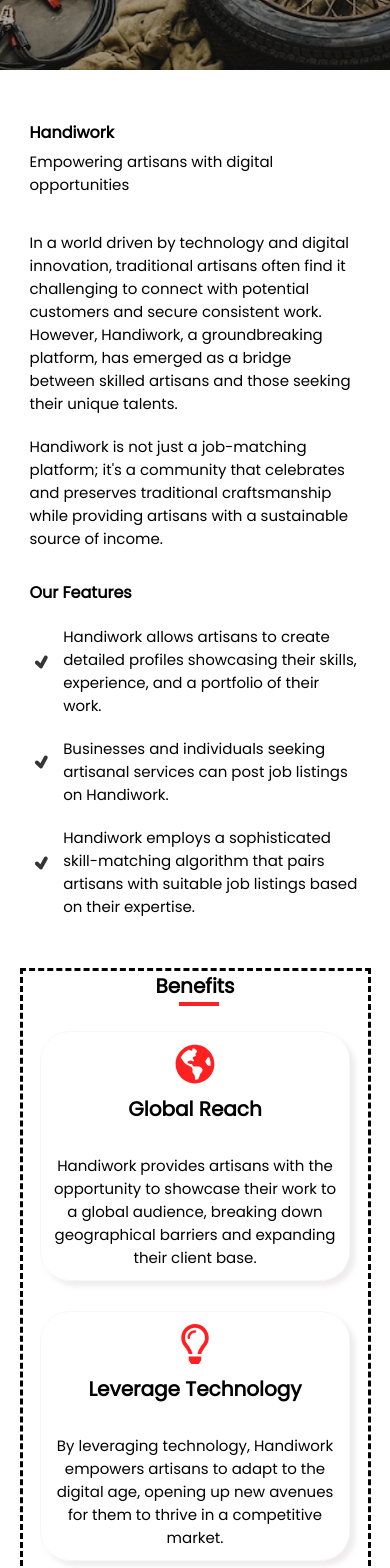
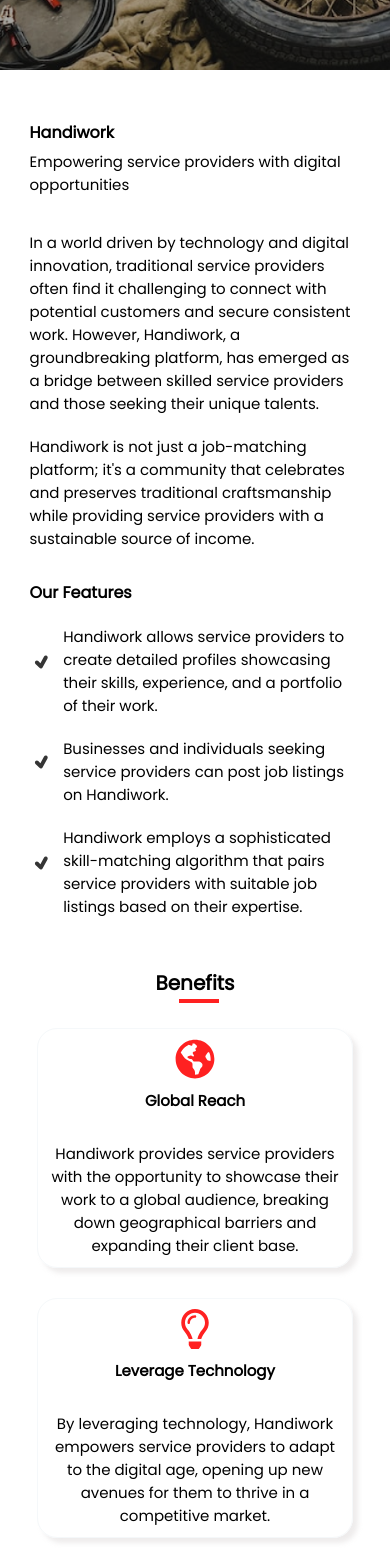
Before and after one commit to Cannyokpoto/page-handiwork, a React (Vite) app: page /about in a window 390 px wide. Shown: the part 432-2000 px from the top of the page. Built offline with nearby package versions, Linux system fonts and the light colour scheme; a web font is replaced by a local one.

Commit message:
new commit

```diff
--- a/src/Components/AboutHero/AboutHero.jsx
+++ b/src/Components/AboutHero/AboutHero.jsx
@@ -7,7 +7,7 @@ function AboutHero() {
   return (
     <div className='about-hero'>
       <h1>GET TO KNOW US BETTER</h1>
-      <p>Empowering artisans with digital opportunities</p>
+      <p>Empowering service providers with digital opportunities</p>
     </div>
   )
 }
--- a/src/Components/Benefits/Benefits.css
+++ b/src/Components/Benefits/Benefits.css
@@ -84,7 +84,6 @@
         justify-content: center;
         gap: 30px;
         margin-top: 0;
-        border: dashed;
     }
 
     .our-benefits h4{
@@ -117,13 +116,13 @@
 
     .our-benefits .benefits span{
         width: 90%;
-        height: 250px;
+        height: 100%;
         display: flex;
         flex-direction: column;
         align-items: center;
         justify-content: center;
         gap: 10px;
-        border-radius: 30px;
+        border-radius: 20px;
         box-shadow: var(--boxShadow);
         padding: 10px;
         border: 1px solid var(--energyLightGrey);
@@ -136,6 +135,8 @@
 
     .our-benefits .benefits span h4{
         text-align: center;
+        font-size: 15px;
+        font-weight: 700;
     }
 
     .our-benefits .benefits span p{
--- a/src/Components/Benefits/Benefits.jsx
+++ b/src/Components/Benefits/Benefits.jsx
@@ -13,19 +13,19 @@ function Benefits() {
             <span>
                 <FaGlobeAmericas className='icon' />
                 <h4>Global Reach</h4>
-                <p>Handiwork provides artisans with the opportunity to showcase their work to a global audience, breaking down geographical barriers and expanding their client base.</p>
+                <p>Handiwork provides service providers with the opportunity to showcase their work to a global audience, breaking down geographical barriers and expanding their client base.</p>
             </span>
 
             <span>
                 <FaRegLightbulb className='icon' />
                 <h4>Leverage Technology</h4>
-                <p>By leveraging technology, Handiwork empowers artisans to adapt to the digital age, opening up new avenues for them to thrive in a competitive market.</p>
+                <p>By leveraging technology, Handiwork empowers service providers to adapt to the digital age, opening up new avenues for them to thrive in a competitive market.</p>
             </span>
 
             <span>
                 <BsTools className='icon' />
                 <h4>Preservation Of Crafts</h4>
-                <p>Handiwork plays a crucial role in preserving traditional crafts by connecting artisans with individuals who value and appreciate their skills.</p>
+                <p>Handiwork plays a crucial role in preserving traditional crafts by connecting service providers to individuals who value and appreciate their skills.</p>
             </span>
         </div>
     </div>
--- a/src/Components/OurFeatures/OurFeatures.jsx
+++ b/src/Components/OurFeatures/OurFeatures.jsx
@@ -9,14 +9,14 @@ function OurFeatures() {
         <div className='left'>
             <span>
                 <h4>Handiwork</h4>
-                <p>Empowering artisans with digital opportunities</p>
+                <p>Empowering service providers with digital opportunities</p>
             </span>
 
             <p>
-            In a world driven by technology and digital innovation, traditional artisans often find it challenging to connect with potential customers and secure consistent work. However, Handiwork, a groundbreaking platform, has emerged as a bridge between skilled artisans and those seeking their unique talents.
+            In a world driven by technology and digital innovation, traditional service providers often find it challenging to connect with potential customers and secure consistent work. However, Handiwork, a groundbreaking platform, has emerged as a bridge between skilled service providers and those seeking their unique talents.
             </p>
             <p>Handiwork is not just a job-matching platform; it's a community
-            that celebrates and preserves traditional craftsmanship while providing artisans
+            that celebrates and preserves traditional craftsmanship while providing service providers
             with a sustainable source of income.</p>
         </div>
 
@@ -32,17 +32,17 @@ function OurFeatures() {
             <h4>Our Features</h4>
             <span>
                 <TiTick className='grey' />
-                <p>Handiwork allows artisans to create detailed profiles showcasing their skills, experience, and a portfolio of their work.  </p>
+                <p>Handiwork allows service providers to create detailed profiles showcasing their skills, experience, and a portfolio of their work.  </p>
             </span>
 
             <span>
                 <TiTick className='grey' />
-                <p>Businesses and individuals seeking artisanal services can post job listings on Handiwork. </p>
+                <p>Businesses and individuals seeking service providers can post job listings on Handiwork. </p>
             </span>
 
             <span>
                 <TiTick className='grey' />
-                <p>Handiwork employs a sophisticated skill-matching algorithm that pairs artisans with suitable job listings based on their expertise. </p>
+                <p>Handiwork employs a sophisticated skill-matching algorithm that pairs service providers with suitable job listings based on their expertise. </p>
             </span>
         </div>
     </div>
```
